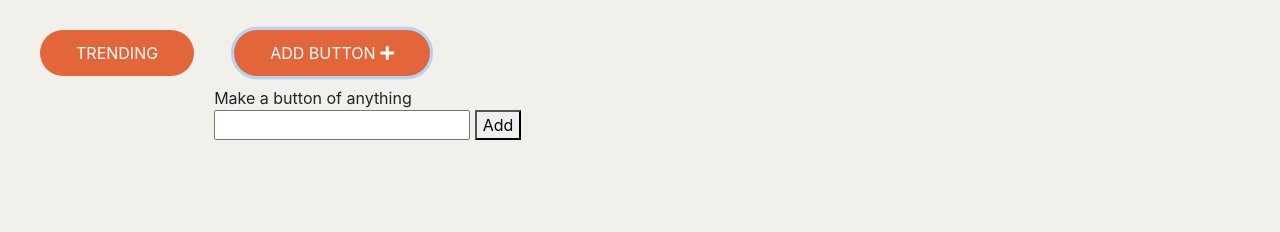
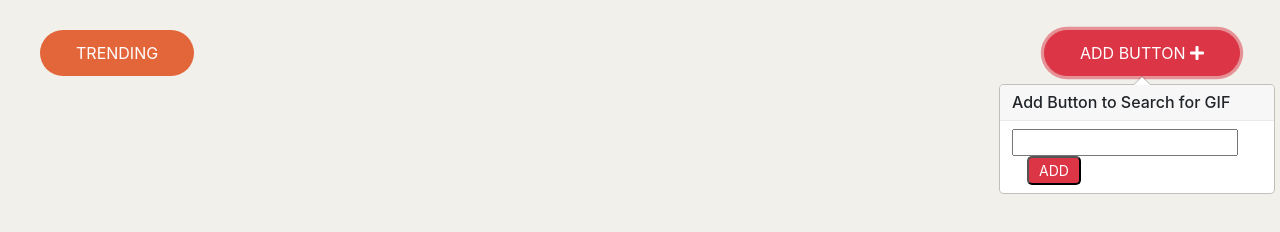
Before and after one commit to simonnguyen3054/giphy, a plain HTML site: page index.html in a window 1280 px wide. Both pictures are taken after a click on the link "ADD BUTTON". Drawn offline with nearby package versions, Linux system fonts and the light colour scheme; no server answers.

Commit message:
add popover

```diff
--- a/assets/css/style.css
+++ b/assets/css/style.css
@@ -7,9 +7,18 @@ body {
   margin: 20px 20px 20px;
 }
 
-/* #addGifButton {
+#addGifButton {
   margin-left: auto;
-} */
+}
+
+#newGifButton {
+  background-color: #dc3545;
+  border-radius: 5px;
+  margin-left: 15px;
+  color: #fff;
+  cursor: pointer;
+  padding: 2px 10px;
+}
 
 /* GIF layout */
 .grid {
--- a/assets/javascript/app.js
+++ b/assets/javascript/app.js
@@ -131,3 +131,12 @@ $(document).on('mouseover', 'img', displayAnimateGiphy);
 
 //On Add button, make input value a butto
 $(document).on('click', '#newGifButton', createButtons);
+
+//Initialize popover
+$(function () {
+  $('[data-toggle="popover"]').popover({
+    html: true,
+    title: "Add Button to Search for GIF",
+    content: '<form><input type="text" name="add"><button id="newGifButton">ADD</button></form>'
+  })
+})
--- a/index.html
+++ b/index.html
@@ -18,21 +18,27 @@
     <div class="panel">
       <div id="giphyButtons"></div>
       <div id="addGifButton">
-        <a id="addButton" data-toggle="popover" title="Popover title" data-content="And here's some amazing content. It's very engaging. Right?"
-          href="#" class="btn btn-white">Add Button
+        <a data-placement="auto" data-toggle="popover" href="#" class="btn btn-danger">Add Button
           <i class="fas fa-plus"></i>
         </a>
-        <form>
+        <!-- <button type="button" class="btn btn-lg btn-primary" data-toggle="popover" title="Here is Content Heading" data-content="Here is the actual content inside the popover box and below the heading.">
+          Large Button Element
+        </button> -->
+        <!-- <form>
           Make a button of anything
           <br/>
           <input type="text" name="add">
           <button id="newGifButton">Add</button>
-        </form>
+        </form> -->
       </div>
     </div>
     <div class="grid" id="giphyImages"></div>
   </div>
   <script src="https://cdnjs.cloudflare.com/ajax/libs/jquery/3.2.1/jquery.min.js"></script>
+  <script src="https://cdnjs.cloudflare.com/ajax/libs/popper.js/1.12.9/umd/popper.min.js" integrity="sha384-ApNbgh9B+Y1QKtv3Rn7W3mgPxhU9K/ScQsAP7hUibX39j7fakFPskvXusvfa0b4Q"
+    crossorigin="anonymous"></script>
+  <script src="https://maxcdn.bootstrapcdn.com/bootstrap/4.0.0/js/bootstrap.min.js" integrity="sha384-JZR6Spejh4U02d8jOt6vLEHfe/JQGiRRSQQxSfFWpi1MquVdAyjUar5+76PVCmYl"
+    crossorigin="anonymous"></script>
   <script src="assets/javascript/toast.js"></script>
   <script src="assets/javascript/app.js">
   </script>
```
